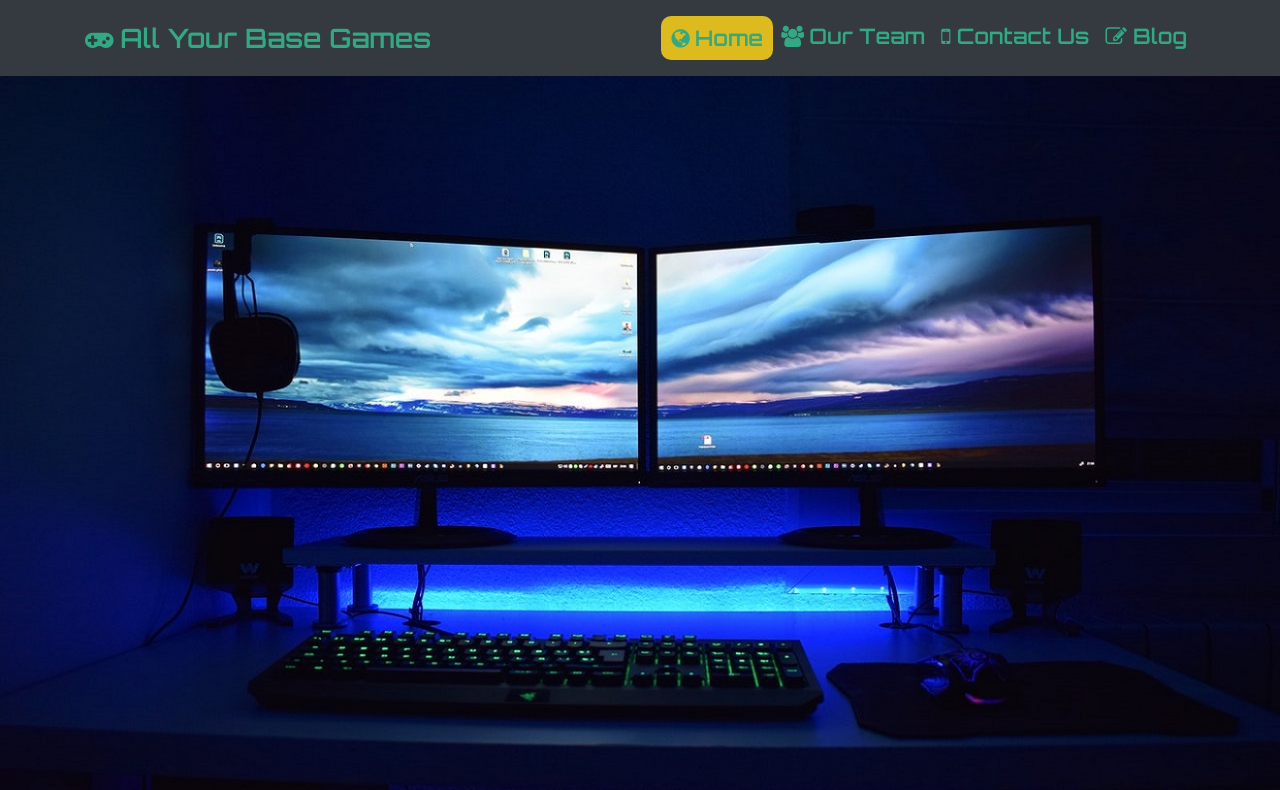
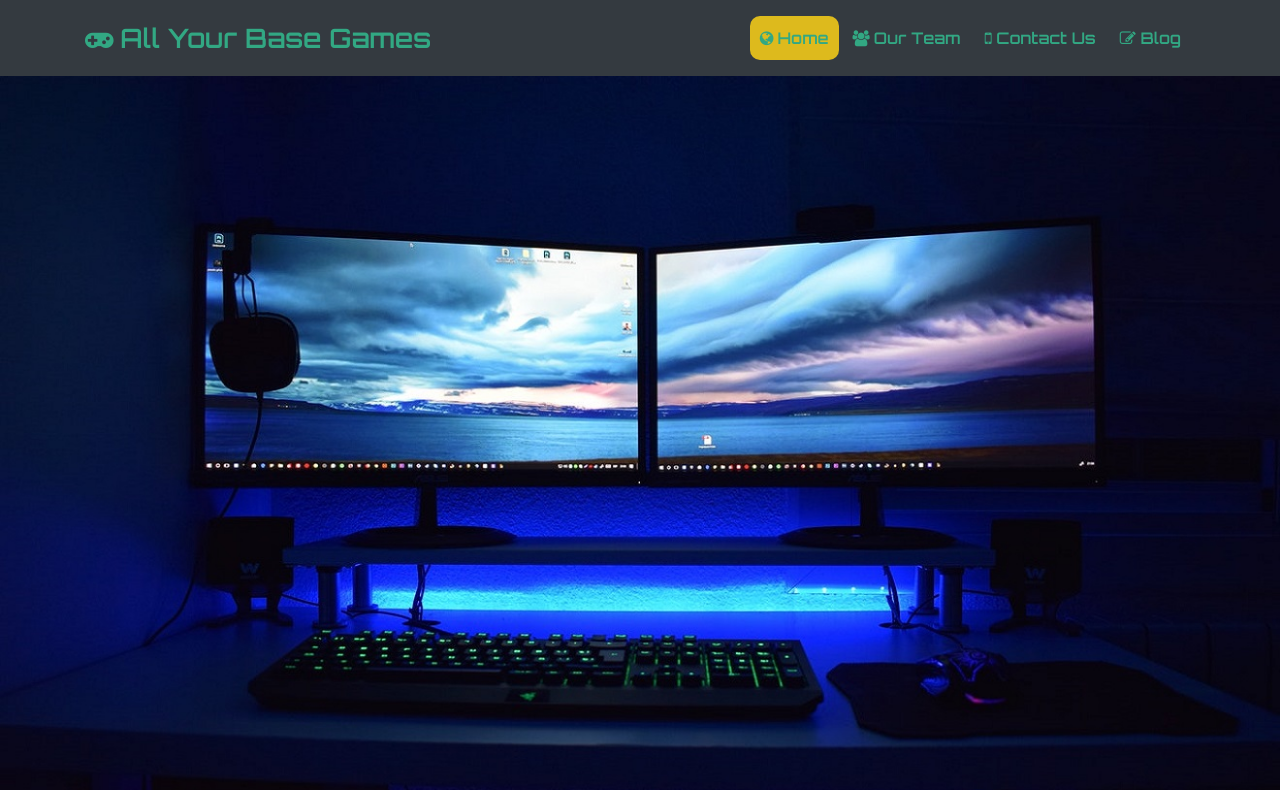
Before and after one commit to peondg-Nucamp/gaming-site-portfolio-project, a website: page index.html in a window 1280 px wide. Shown: the top 790 px of the page. Drawn offline with nearby package versions, Linux system fonts and the light colour scheme.

Commit message:
Modified navbar on home page

```diff
--- a/css/styles.scss
+++ b/css/styles.scss
@@ -22,10 +22,19 @@ body {
     }
 }
 
+.nav-item {
+    border-radius: 10px;
+    padding: 2px;
+    margin-right: 4px;
+}
+
+.nav-item:hover {
+    background-color: $icon-color;
+
+}
+
 .active {
     background-color: $link-color;
-    border-radius: 10px;
-    padding: 2px;
 }
 
 #backgroundImage {
--- a/index.html
+++ b/index.html
@@ -25,26 +25,26 @@
             <button class="navbar-toggler" type="button" data-toggle="collapse" data-target="#allyourbaseNavbar">
                 <span class="navbar-toggler-icon"></span>
             </button>
-            <div class="collapse navbar-collapse d-flex-lg justify-content-end" id="allyourbaseNavbar">
+            <div class="collapse navbar-collapse d-flex-lg justify-content-lg-end" id="allyourbaseNavbar">
                 <ul class="navbar-nav">
                     <li class="nav-item active">
                         <a class="nav-link text-center" href="#">
-                            <i class="fa fa-globe fa-lg"> <span> Home </span></i>
+                            <i class="fa fa-globe"> <span> Home </span></i>
                         </a>
                     </li>
                     <li class="nav-item">
                         <a class="nav-link text-center" href="ourTeam.html">
-                            <i class="fa fa-users fa-lg"> <span> Our Team </span></i>
+                            <i class="fa fa-users"> <span> Our Team </span></i>
                         </a>
                     </li>
                     <li class="nav-item">
                         <a class="nav-link text-center" href="contactUs.html">
-                            <i class="fa fa-mobile fa-lg"><span> Contact Us</i>
+                            <i class="fa fa-mobile"><span> Contact Us</i>
                         </a>
                     </li>
                     <li class="nav-item">
                         <a class="nav-link text-center" href="blog.html">
-                            <i class="fa fa-pencil-square-o fa-lg"><span> Blog</i>
+                            <i class="fa fa-pencil-square-o"><span> Blog</i>
                         </a>
                     </li>
                 </ul>
```
Also changed, not shown: css/styles.css.
